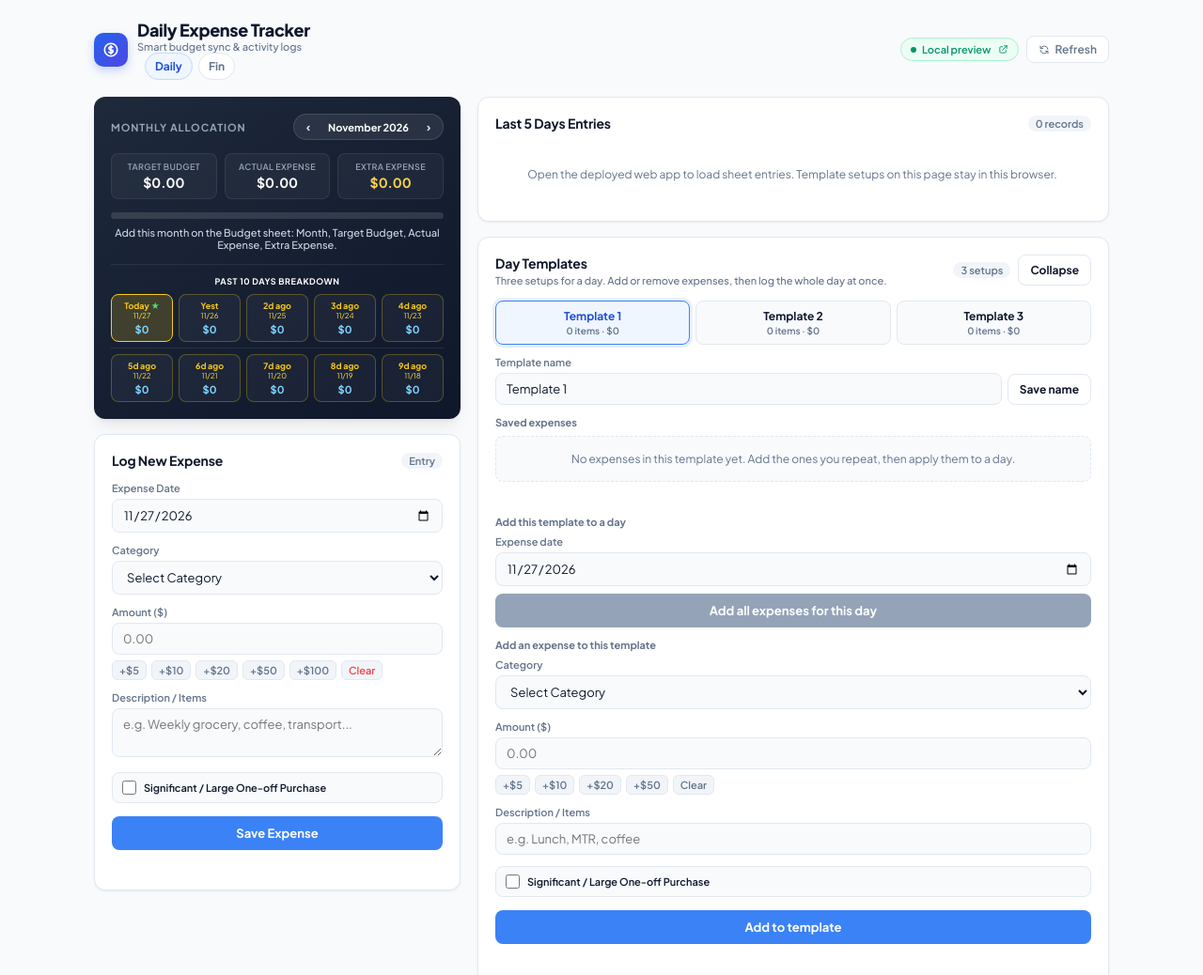
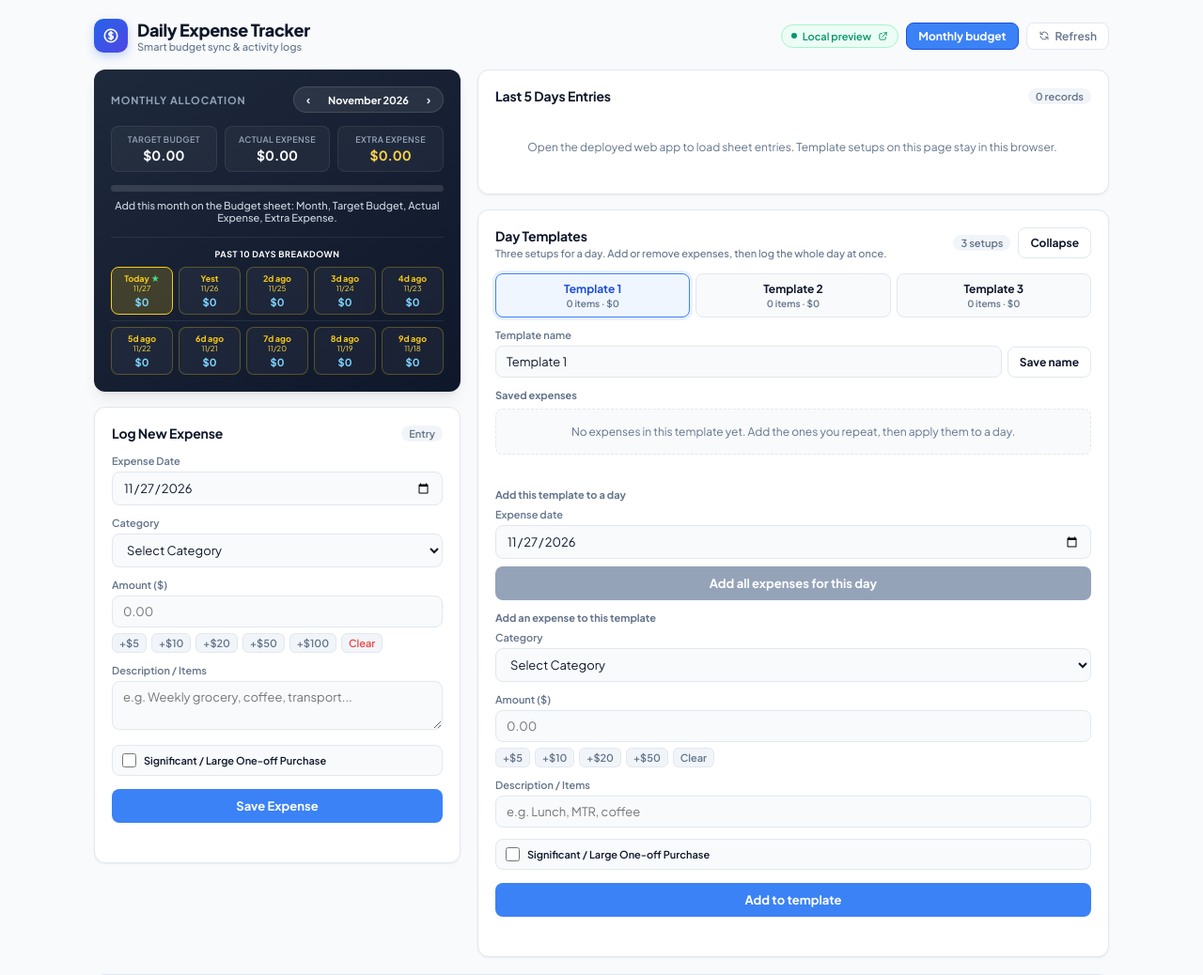
Before and after one commit to garethng18/My-expense, a plain HTML site: page Index.html in a window 1280 px wide. Shown: the top 1038 px of the page at 94% size. Drawn offline with Linux system fonts and the light colour scheme.

Commit message:
Add a Monthly budget button on the daily expense page.
The button opens the Fin grid inside the same web app, and that page has a Daily expenses button to switch back.

Co-authored-by: garethng18 <garethng18@users.noreply.github.com>

```diff
--- a/Index.html
+++ b/Index.html
@@ -180,6 +180,26 @@
       color: var(--text-main);
     }
 
+    .btn-page {
+      background: var(--primary);
+      border: 1px solid var(--primary-dark);
+      border-radius: var(--radius-sm);
+      padding: 6px 12px;
+      font-size: 12px;
+      font-weight: 700;
+      color: #fff;
+      text-decoration: none;
+      cursor: pointer;
+      display: inline-flex;
+      align-items: center;
+      gap: 6px;
+    }
+
+    .btn-page:hover {
+      background: var(--primary-dark);
+      color: #fff;
+    }
+
     #errorBanner {
       display: none;
       background: var(--danger-bg);
@@ -1018,10 +1038,6 @@
       <div>
         <h1 class="brand-title">Daily Expense Tracker</h1>
         <div class="brand-sub">Smart budget sync & activity logs</div>
-        <div class="page-nav">
-          <a class="page-link is-current" href="Index.html">Daily</a>
-          <a class="page-link" id="finLink" href="Fin.html" target="_top">Fin</a>
-        </div>
       </div>
     </div>
 
@@ -1034,6 +1050,7 @@
           <path stroke-linecap="round" stroke-linejoin="round" d="M10 6H6a2 2 0 00-2 2v10a2 2 0 002 2h10a2 2 0 002-2v-4M14 4h6m0 0v6m0-6L10 14" />
         </svg>
       </a>
+      <a id="finLink" class="btn-page" href="Fin.html" target="_top">Monthly budget</a>
       <button class="btn-refresh" onclick="refreshAllData()" title="Reload latest records">
         <svg width="12" height="12" fill="none" stroke="currentColor" stroke-width="2" viewBox="0 0 24 24">
           <path stroke-linecap="round" stroke-linejoin="round" d="M4 4v5h.582m15.356 2A8.001 8.001 0 004.582 9m0 0H9m11 11v-5h-.581m0 0a8.003 8.003 0 01-15.357-2m15.357 2H15" />
```
Also changed, not shown: Fin.html (+14 -6 lines), 2 other files.
